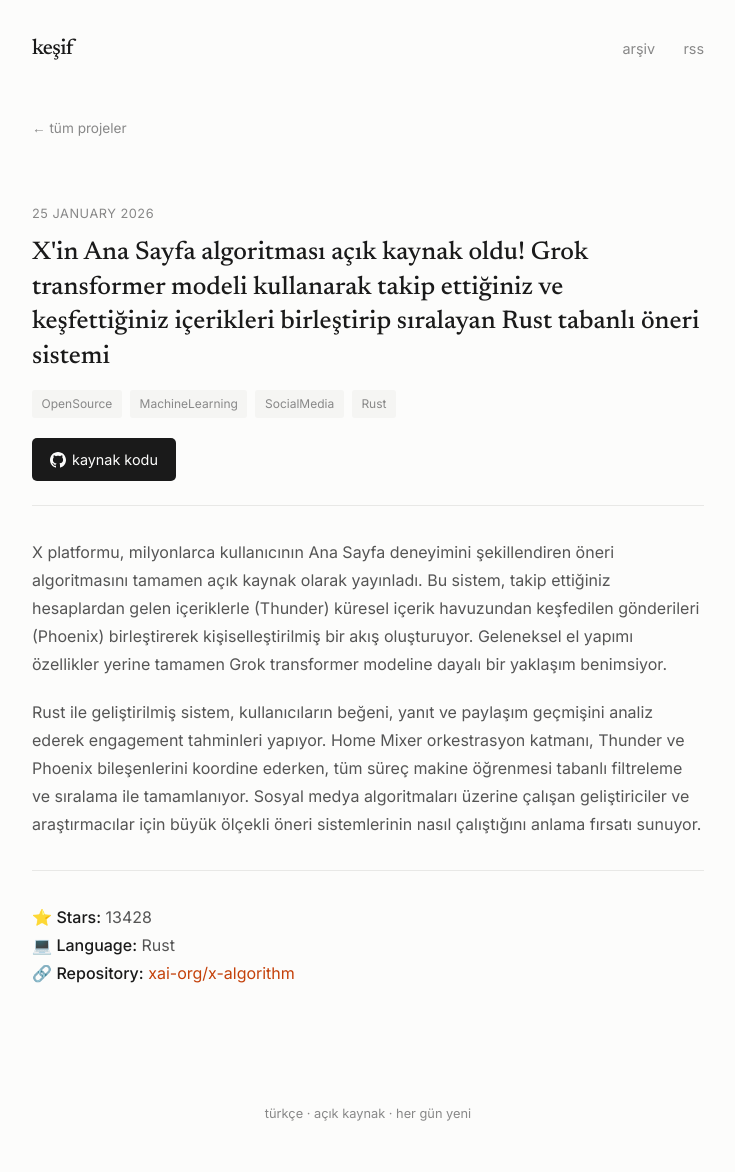
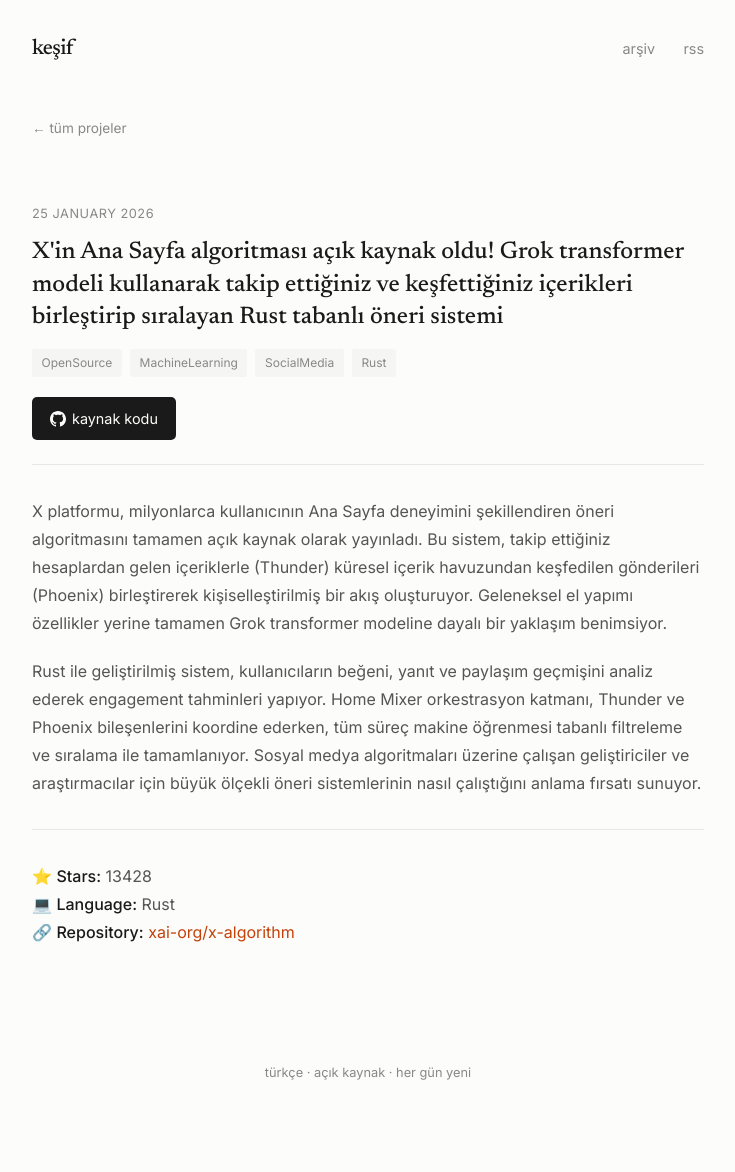
Before and after one commit to ArifSolmaz/repo, a Jekyll site: the page built from docs/_posts/2026-01-25-x-algorithm.md, in a window 1280 px wide. Shown: the whole page, without its empty margins (272-1007 px from the left). Built offline with Jekyll 4.4.1, drawn with Linux system fonts in a browser that asks for light colours; after the commit the page ends 1131 px from its top, so only the background shows below that.

Commit message:
Add article image styling to post layout

```diff
--- a/docs/_layouts/post.html
+++ b/docs/_layouts/post.html
@@ -17,6 +17,12 @@
 
   .back:hover { color: var(--pop); }
 
+  .article-image {
+    width: 100%;
+    border-radius: 8px;
+    margin-bottom: 1.5rem;
+  }
+
   .article-header {
     margin-bottom: 2rem;
     padding-bottom: 1.5rem;
@@ -33,7 +39,7 @@
 
   .article-title {
     font-family: 'Newsreader', Georgia, serif;
-    font-size: 1.6rem;
+    font-size: 1.5rem;
     font-weight: 500;
     line-height: 1.35;
     margin-bottom: 1rem;
@@ -83,9 +87,7 @@
     color: var(--ink-light);
   }
 
-  .article-body p {
-    margin-bottom: 1.25rem;
-  }
+  .article-body p { margin-bottom: 1.25rem; }
 
   .article-body img {
     max-width: 100%;
@@ -104,9 +106,7 @@
     text-decoration: none;
   }
 
-  .article-body a:hover {
-    text-decoration: underline;
-  }
+  .article-body a:hover { text-decoration: underline; }
 
   .article-body strong {
     color: var(--ink);
@@ -117,6 +117,10 @@
 <div class="wrap">
   <article class="article">
     <a href="{{ '/' | relative_url }}" class="back">← tüm projeler</a>
+
+    {% if page.image %}
+    <img src="{{ page.image | relative_url }}" alt="{{ page.title }}" class="article-image">
+    {% endif %}
 
     <header class="article-header">
       <div class="article-date">{{ page.date | date: "%d %B %Y" }}</div>
```
Also changed, not shown: other parts of docs/_layouts/post.html (+1 -3 lines).
